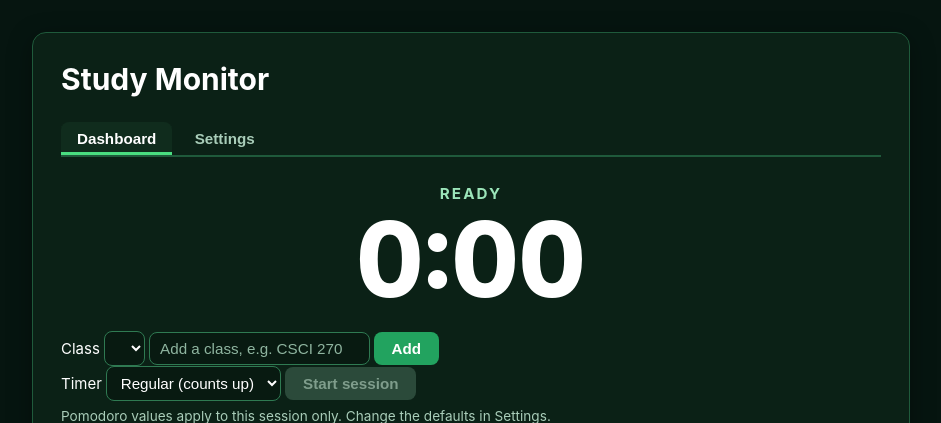
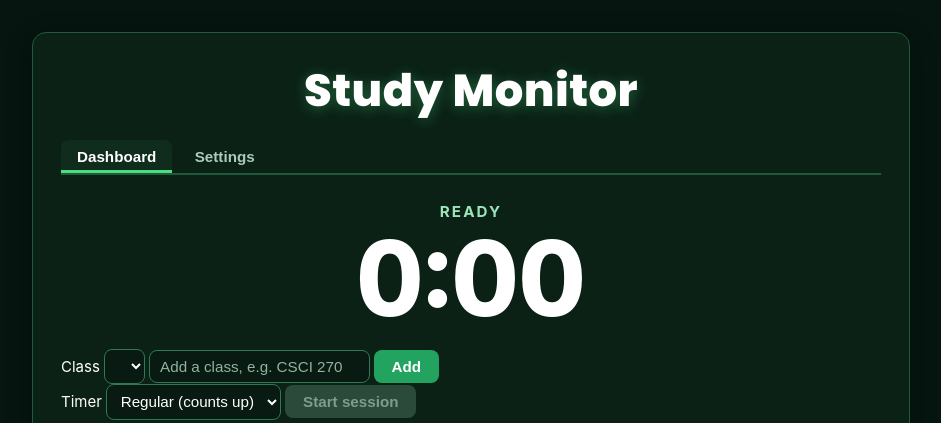
Before and after one commit to mewsmochi/scope_USC-Study-Monitor, a Flask app: page / in a window 1280 px wide. Shown: the top 423 px of the page, without its empty margins (169-1110 px from the left). Run offline with Flask 3, Linux system fonts and the light colour scheme; data that the repository does not hold is empty.

Commit message:
Larger title with display font

```diff
--- a/dashboard/static/style.css
+++ b/dashboard/static/style.css
@@ -1,3 +1,6 @@
+/* Page title */
+@import url("https://fonts.googleapis.com/css2?family=Poppins:wght@700;800&display=swap");
+
 :root {
   --bg: #061510;      /* page */
   --card: #102c1d;    /* tiles, items inside the card */
@@ -124,3 +127,23 @@ main ul li { padding: 0.3rem 0.8rem; }
 #timer-box.break #timer-phase, #timer-box.break #timer-display { color: #facc15; }
 #pomo-fields label { margin: 0 0.6rem 0 0.8rem; }
 #pomo-fields input { width: 4rem; }
+
+/* Next deadline card */
+.next-card {
+  display: flex; align-items: center; gap: 1rem;
+  background: var(--card); border: 1px solid var(--line); border-radius: 12px; padding: 0.9rem 1.1rem;
+}
+.next-card.low { background: var(--warn); border-color: #facc15; }
+.next-days { font-size: 2.2rem; font-weight: 800; min-width: 4.5rem; text-align: center; line-height: 1; }
+#study-order { padding-left: 1.2rem; }
+
+main h1 {
+  font-family: "Poppins", "Avenir Next", "Trebuchet MS", sans-serif;
+  font-size: 2.8rem;
+  font-weight: 800;
+  letter-spacing: 0.01em;
+  text-align: center;
+  margin: 0 0 1rem;
+  color: #ffffff;
+  text-shadow: 0 2px 14px rgba(74, 222, 128, 0.35);   /* soft green glow */
+}
```
